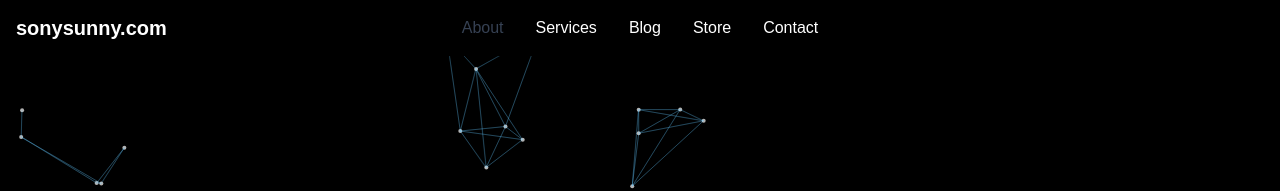
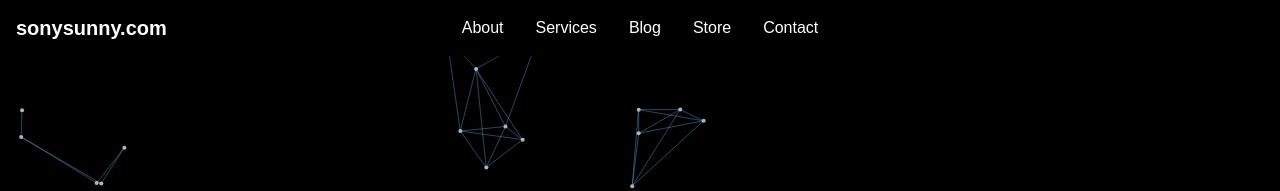
Before and after one commit to sonysunny0007/sonysunny.com_v2025, a Next.js app: page / in a window 1280 px wide. Shown: the top 191 px of the page. Built offline with nearby package versions, Linux system fonts and the light colour scheme.

Commit message:
Fixed the about text and hovering in the navbar

```diff
--- a/src/components/Navbar.tsx
+++ b/src/components/Navbar.tsx
@@ -1,21 +1,50 @@
+"use client";
 import Link from "next/link";
+import { usePathname } from "next/navigation";
 
 export default function Navbar() {
+  const pathname = usePathname();
   return (
     <header className="bg-black shadow-md w-full fixed top-0 z-50">
       <div className="max-w-7xl mx-auto px-4 py-4 flex items-center justify-between relative">
         {/* Left: Logo */}
         <div className="absolute left-4">
-          <Link href="/" className="text-xl font-bold text-white">sonysunny.com</Link>
+          <Link href="/" className="text-xl font-bold text-white">
+            sonysunny.com
+          </Link>
         </div>
 
         {/* Center: Nav Links */}
         <nav className="mx-auto space-x-8">
-          <Link href="/about" className="text-gray-700 hover:text-black">About</Link>
-          <a href="#services" className="text-white hover:text-blue-500 transition">Services</a>
-          <a href="#blog" className="text-white hover:text-blue-500 transition">Blog</a>
-          <a href="#store" className="text-white hover:text-blue-500 transition">Store</a>
-          <a href="#contact" className="text-white hover:text-blue-500 transition">Contact</a>
+          <Link
+            href="/about"
+            className={`hover:text-lime-400 ${
+              pathname === "/about" ? "text-lime-400" : "text-white"
+            }`}
+          >
+            About
+          </Link>
+          <a
+            href="#services"
+            className="text-white hover:text-blue-500 transition"
+          >
+            Services
+          </a>
+          <a href="#blog" className="text-white hover:text-blue-500 transition">
+            Blog
+          </a>
+          <a
+            href="#store"
+            className="text-white hover:text-blue-500 transition"
+          >
+            Store
+          </a>
+          <a
+            href="#contact"
+            className="text-white hover:text-blue-500 transition"
+          >
+            Contact
+          </a>
         </nav>
       </div>
     </header>
```
